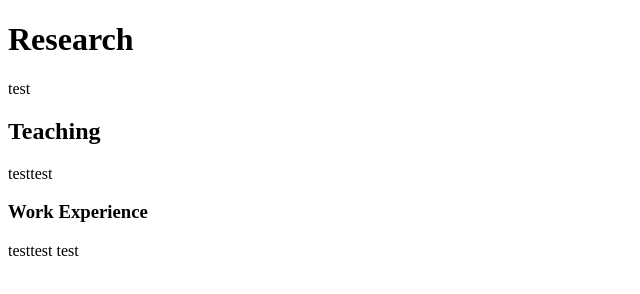
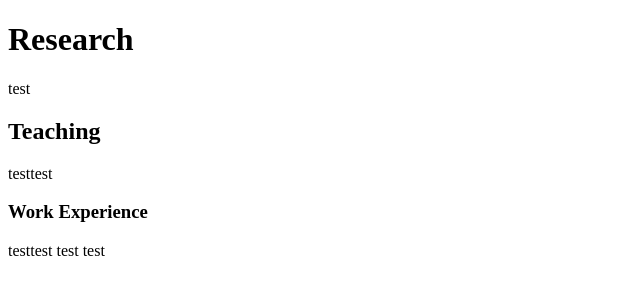
Before and after one commit to Kahrsen/Kahrsen.github.io, a plain HTML site: page index.html in a window 1280 px wide. Shown: the full height of the page, 0-640 px from the left. Drawn offline with Linux system fonts and the light colour scheme.

Commit message:
Update index.html

```diff
--- a/index.html
+++ b/index.html
@@ -9,6 +9,6 @@
     <h2>Teaching</h2>
       <p>testtest</p>
     <h3>Work Experience</h3>
-      <p>testtest test</p>
+      <p>testtest test test</p>
   </body>
 </html>
```
